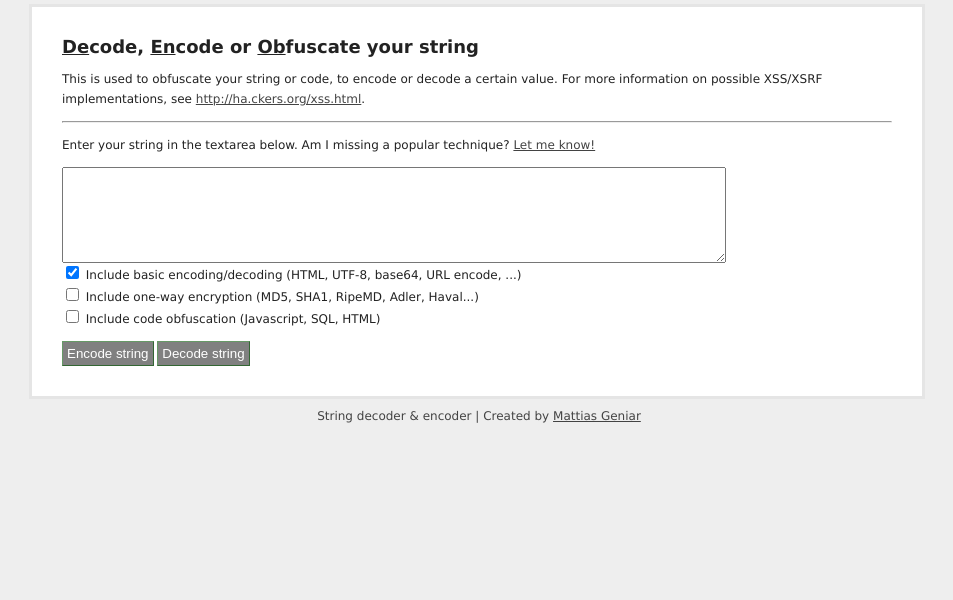
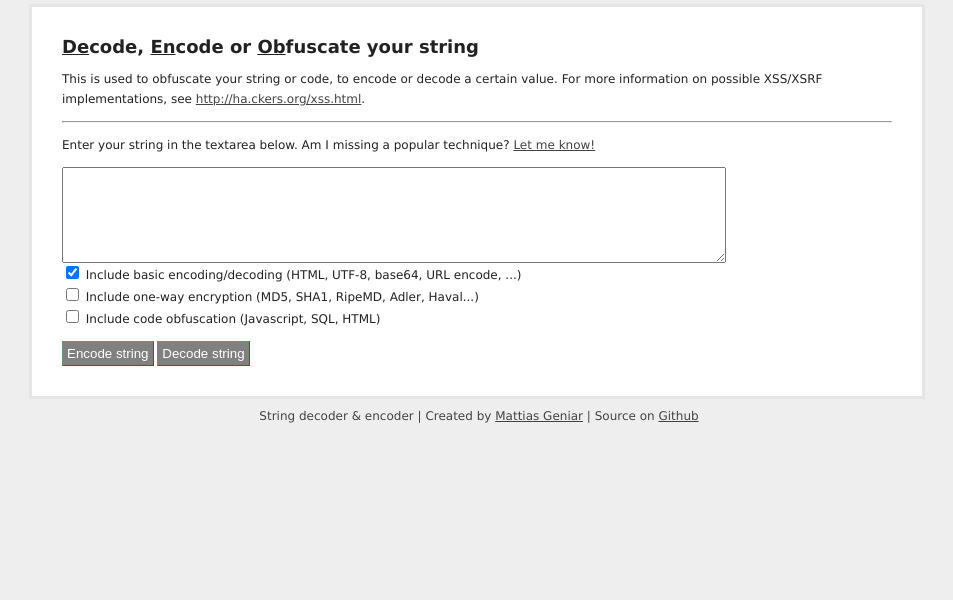
Before and after one commit to mattiasgeniar/Encoder, a PHP site: page / in a window 1280 px wide. Shown: the top 600 px of the page, without its empty margins (161-1114 px from the left). Run offline with PHP 8.4, Linux system fonts and the light colour scheme.

Commit message:
Added source to github in footer

```diff
--- a/index.php
+++ b/index.php
@@ -187,7 +187,7 @@
 	</div>
 
 	<div id="footer">
-		String decoder &amp; encoder | Created by <a href="http://mattiasgeniar.be" target="_blank">Mattias Geniar</a>
+		String decoder &amp; encoder | Created by <a href="http://mattiasgeniar.be" target="_blank">Mattias Geniar</a> | Source on <a href="https://github.com/mattiasgeniar/Encoder" target="_blank">Github</a>
 	</div>
 </div>
 </body>
```
